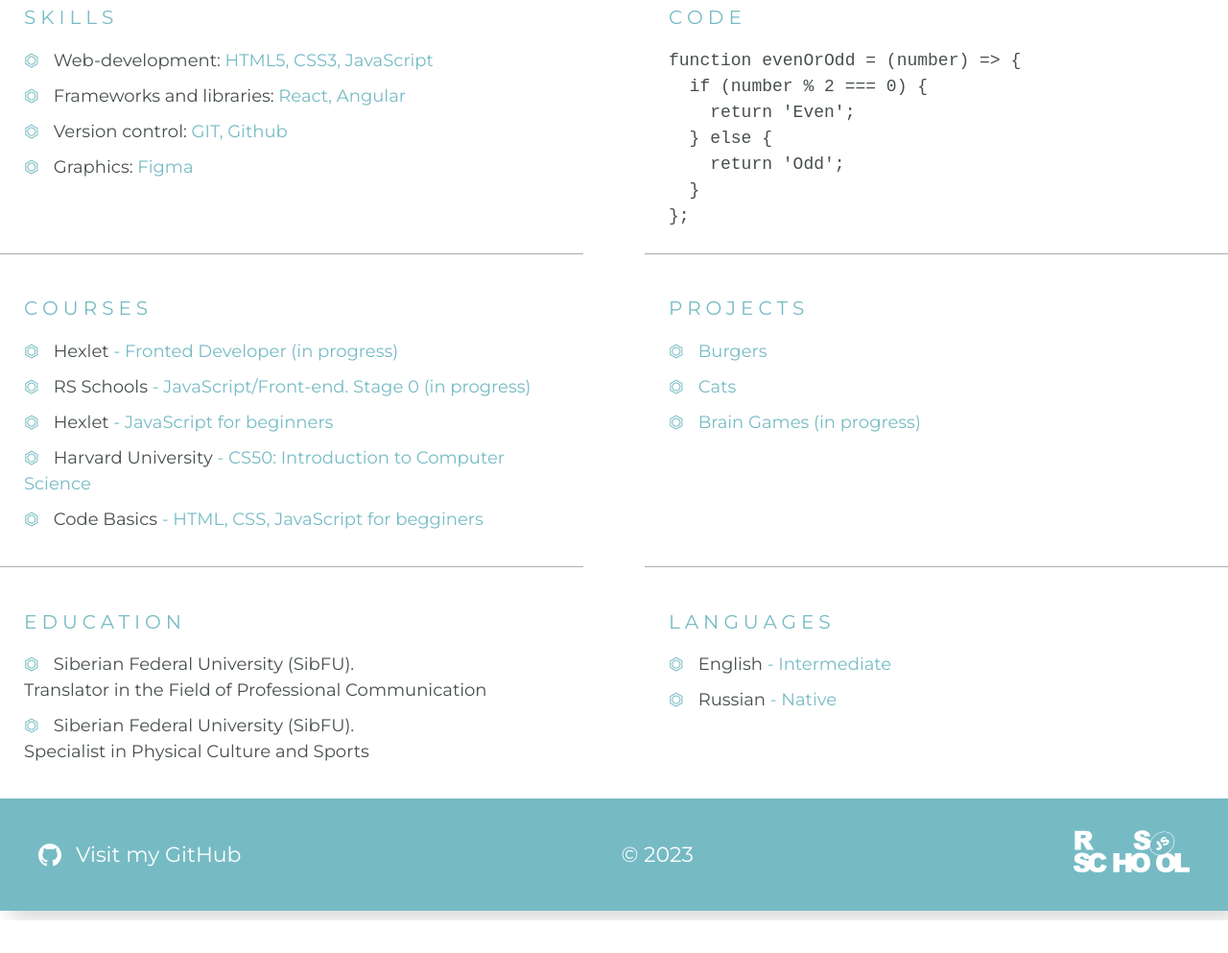
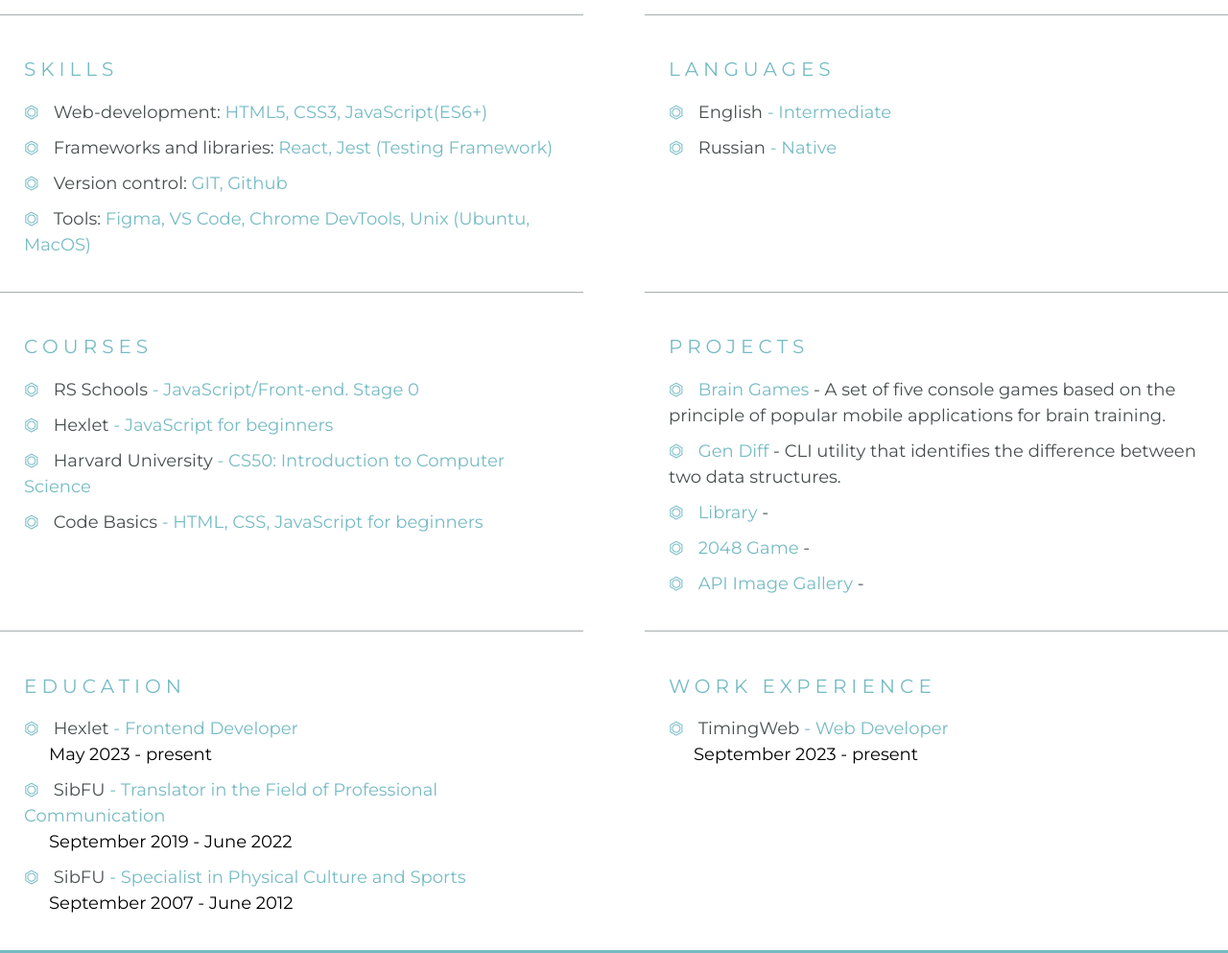
Before and after one commit to SplitCode/CV_Natalia_Bandurova, a plain HTML site: page index.html in a window 1280 px wide. Shown: the part 788-1781 px from the top of the page at 96% size. Before the commit the page ends 1747 px from the top, so only its background shows below. Drawn offline with Linux system fonts and the light colour scheme.

Commit message:
fix: upd info about projects, work, education, delete code

```diff
--- a/index.html
+++ b/index.html
@@ -21,7 +21,7 @@
             <li class="nav-item">
               <a href="#skills" class="nav-link">Skills</a>
             </li>
-            <li class="nav-item"><a href="#code" class="nav-link">Code</a></li>
+            <li class="nav-item"><a href="#languages" class="nav-link">Languages</a></li>
             <li class="nav-item">
               <a href="#courses" class="nav-link">Courses</a>
             </li>
@@ -32,7 +32,7 @@
               <a href="#education" class="nav-link">Education</a>
             </li>
             <li class="nav-item">
-              <a href="#languages" class="nav-link">Languages</a>
+              <a href="#work" class="nav-link">Work Experience</a>
             </li>
           </ul>
         </nav>
@@ -50,7 +50,7 @@
           <h2 class="section-title">Contacts</h2>
           <ul class="list">
             <li class="contacts-item"><img src="./assets/svg/point.svg" alt="point icon">Moscow, Russia</li>
-            <li class="contacts-item"><img src="./assets/svg/mail.svg" alt="mail icon">Email: <a class="link" href="mailto:nu.bandurova@gmail.com">nu.bandurova@gmail.com</a></li>
+            <li class="contacts-item"><img src="./assets/svg/mail.svg" alt="mail icon">Email: <a class="link" href="mailto:bandurova.nu@gmail.com">bandurova.nu@gmail.com</a></li>
             <li class="contacts-item"><img src="./assets/svg/github.svg" alt="github icon">Github: <a class="link" href="https://github.com/SplitCode/" target="_blank">SplitCode</a></li>
             <li class="contacts-item"><img src="./assets/svg/tg.svg" alt="tg icon">Telegram: <a class="link" href="https://t.me/Nata_Bandurova" target="_blank">@nata_bandurova</a></li>
             <li class="contacts-item"><img src="./assets/svg/discord.svg" alt="discord icon">Discord: <a class="link" href="https://discordapp.com/users/698394187451727893/" target="_blank">nata_bandurova</a></li>
@@ -59,58 +59,58 @@
         </section>
         <section class="section" id="summary">
           <h2 class="section-title">Summary</h2>
-          <p>As a novice web developer, my primary goal is to build a strong foundation in web development and establish myself as a proficient professional in this field. I am highly motivated and dedicated to expanding my skills and knowledge to keep up with the rapidly evolving industry.</p>
+          <p>As a novice web developer, my primary goal is to build a strong foundation in web development and establish myself as an experienced professional in this field.
+            I am passionate about creating useful and user-friendly services in a team of like-minded individuals. Every day I strive to expand my skills and knowledge to keep pace with the rapidly evolving industry.</p>
           <p>I would like to join the creation of open source projects in order to be able to help people and improve my practical skills as well.</p>
         </section>
         <section class="section" id="skills">
           <h2 class="section-title">Skills</h2>
           <ul class="list">
-            <li class="list-item">Web-development: <span>HTML5, CSS3, JavaScript</span></li>
-            <li class="list-item">Frameworks and libraries: <span>React, Angular</span></li>
+            <li class="list-item">Web-development: <span>HTML5, CSS3, JavaScript(ES6+)</span></li>
+            <li class="list-item">Frameworks and libraries: <span>React, Jest (Testing Framework)</span></li>
             <li class="list-item">Version control: <span>GIT, Github</span></li>
-            <li class="list-item">Graphics: <span>Figma</span></li>
+            <li class="list-item">Tools: <span>Figma, VS Code, Chrome DevTools, Unix (Ubuntu, MacOS)</span></li>
           </ul>
         </section>
-        <section class="section" id="code">
-          <h2 class="section-title">Code</h2>
-          <pre class="code"><code>function evenOrOdd = (number) => {
-  if (number % 2 === 0) {
-    return 'Even';
-  } else {
-    return 'Odd';
-  }
-};</code></pre>
+        <section class="section" id="languages">
+          <h2 class="section-title">Languages</h2>
+          <ul class="list">
+            <li class="list-item">English <span> - Intermediate</span></li>
+            <li class="list-item">Russian <span> - Native</span></li>
+          </ul>
         </section>
         <section class="section" id="courses">
           <h2 class="section-title">Courses</h2>
           <ul class="list">
-            <li class="list-item">Hexlet <span>- Fronted Developer (in progress)</span></li>
-            <li class="list-item">RS Schools <span>- JavaScript/Front-end. Stage 0 (in progress)</span></li>
+            <li class="list-item">RS Schools <span>- JavaScript/Front-end. Stage 0</span></li>
             <li class="list-item">Hexlet <span>- JavaScript for beginners</span></li>
             <li class="list-item">Harvard University <span>- CS50: Introduction to Computer Science</span></li>
-            <li class="list-item">Code Basics <span>- HTML, CSS, JavaScript for begginers</span></li>
+            <li class="list-item">Code Basics <span>- HTML, CSS, JavaScript for beginners</span></li>
           </ul>
         </section>
         <section class="section" id="projects">
           <h2 class="section-title">Projects</h2>
           <ul class="list">
-            <li class="list-item"><a class="link" href="https://splitcode.github.io/burgers/" target="_blank">Burgers</a> </li>
-            <li class="list-item"><a class="link" href="https://splitcode.github.io/Cats/" target="_blank">Cats</a> </li>
-            <li class="list-item"><a class="link" href="https://github.com/SplitCode/frontend-project-44" target="_blank">Brain Games (in progress)</a></li>
+            <li class="list-item"><a class="link" href="https://github.com/SplitCode/Brain-games" target="_blank">Brain Games</a> - A set of five console games based on the principle of popular mobile applications for brain training.</li>
+            <li class="list-item"><a class="link" href="https://github.com/SplitCode/Difference-Generator" target="_blank">Gen Diff</a> - CLI utility that identifies the difference between two data structures.</li>
+            <li class="list-item"><a class="link" href="https://github.com/SplitCode/Difference-Generator" target="_blank">Library</a> - </li>
+            <li class="list-item"><a class="link" href="https://github.com/SplitCode/Difference-Generator" target="_blank">2048 Game</a> - </li>
+            <li class="list-item"><a class="link" href="https://github.com/SplitCode/Difference-Generator" target="_blank">API Image Gallery</a> - </li>
+
           </ul>
         </section>
         <section class="section non-border-education" id="education">
           <h2 class="section-title">Education</h2>
           <ul class="list">
-            <li class="list-item">Siberian Federal University (SibFU). <br> Translator in the Field of Professional Communication</li>
-            <li class="list-item">Siberian Federal University (SibFU). <br> Specialist in Physical Culture and Sports</li>
+            <li class="list-item">Hexlet <span>- Frontend Developer</span><br><span class="right">May 2023 - present</span></li>
+            <li class="list-item">SibFU <span>- Translator in the Field of Professional Communication</span><br><span class="right">September 2019 - June 2022</span></li>
+            <li class="list-item">SibFU <span>- Specialist in Physical Culture and Sports</span><br><span class="right">September 2007 - June 2012</span></li>
           </ul>
         </section>
-        <section class="section non-border" id="languages">
-          <h2 class="section-title">Languages</h2>
+        <section class="section non-border" id="work">
+          <h2 class="section-title">Work experience</h2>
           <ul class="list">
-            <li class="list-item">English <span> - Intermediate</span></li>
-            <li class="list-item">Russian <span> - Native</span></li>
+            <li class="list-item">TimingWeb <span>- Web Developer</span><br><span class="right">September 2023 - present</span></li>
           </ul>
         </section>
       </div>
--- a/style.css
+++ b/style.css
@@ -160,11 +160,6 @@
   color: #76BBC4;
 }
 
-.code {
-  margin: 0;
-  padding: 0;
-}
-
 .link {
   text-decoration: none;
   color: #76BBC4;
@@ -204,6 +199,11 @@
   color: #76BBC4;
 }
 
+span.right {
+  color: initial;
+  margin-left: 26px;
+}
+
 .footer {
   padding: 20px;
   background: #76BBC4;
```
Also changed, not shown: 1 other file.
